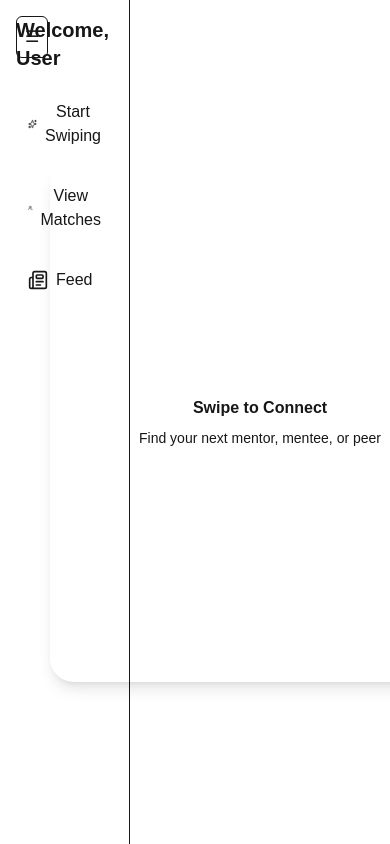
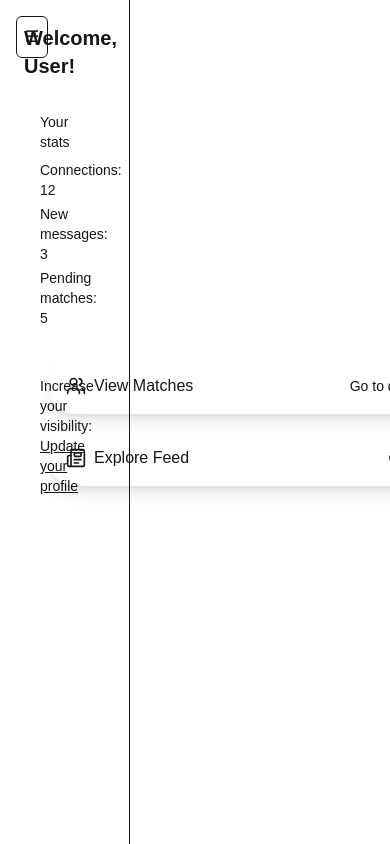
Before and after one commit to CosmicAlison/wansati-frontend, a Next.js app: page /dashboard in a window 390 px wide. Built offline with nearby package versions, Linux system fonts and the light colour scheme; no server answers.

Commit message:
added match service

```diff
--- a/package.json
+++ b/package.json
@@ -18,7 +18,8 @@
     "postgres": "^3.4.7",
     "react": "^19.2.0",
     "react-dom": "^19.2.0",
-    "zod": "^4.1.12"
+    "zod": "^4.1.12",
+    "zustand": "^5.0.8"
   },
   "devDependencies": {
     "@tailwindcss/postcss": "^4",
--- a/src/app/dashboard/page.tsx
+++ b/src/app/dashboard/page.tsx
@@ -1,8 +1,10 @@
-import { auth } from "@/auth";
+"use client"
+
 import HomeClient from "@/components/dashboard/home/HomeClient";
-import { NextResponse } from "next/server";
+import { useUserStore } from "@/store/useUserStore";
 
-export default async function DashboardHome() {
-  const session = await auth();
-  return <HomeClient user={session?.user} />;
+
+export default function DashboardHome() {
+  const user = useUserStore((state) => state.user);
+  return <HomeClient user={user||undefined} />;
 }
--- a/src/app/lib/actions.ts
+++ b/src/app/lib/actions.ts
@@ -1,14 +1,17 @@
+
 import { signIn } from '@/auth';
 
-export async function authenticate(
-  prevState: string | undefined,
-  formData: FormData,
-) {
+export async function authenticate(prevState: string | undefined, formData: FormData) {
   try {
     await signIn(formData);
+
+    const redirectTo = formData.get("redirectTo")?.toString() || "/dashboard";
+    window.location.href = redirectTo;
+
+    return;
   } catch (error: any) {
-    const msg = error?.message ?? 'Something went wrong.';
-    if (msg.toLowerCase().includes('credentials')) return 'Invalid credentials.';
+    const msg = error?.message ?? "Something went wrong.";
+    if (msg.toLowerCase().includes("credentials")) return "Invalid credentials.";
     return msg;
   }
 }
--- a/src/auth.ts
+++ b/src/auth.ts
@@ -1,24 +1,33 @@
 
 import { get, post } from "@/lib/Api";
-import { User } from "@/types/User";
+import { SafeUser} from "@/types/User";
+import { useUserStore } from "@/store/useUserStore";
 
 interface AuthResponse {
-  user: User;
+  success: boolean;
   message?: string;
+  data?: {
+    user: SafeUser;
+  };
+  timestamp: string;
 }
 
 export async function signIn(data: { email: string; password: string } | FormData) {
   const body =
     data instanceof FormData ? Object.fromEntries(data.entries()) : data;
-
   const res = await post<AuthResponse>("/auth/login", body);
 
-  if (!res?.user) {
-    throw new Error(res?.message || "Login failed");
+  if (!res?.data?.user) {
+    return (res?.message || "Login failed");
   }
 
-  return res;
+  // Update user store
+  const { setUser } = useUserStore.getState();
+  setUser(res.data.user);
+
+  return;
 }
+
 
 export async function signOut() {
   try {
@@ -32,8 +41,8 @@ export async function signOut() {
 export async function getSession() {
   try {
     const res = await get<AuthResponse>("/auth/me");
-    if (res?.user) {
-      return { user: res.user };
+    if (res?.data?.user) {
+      return { user: res?.data?.user };
     }
 
     return null;
--- a/src/components/dashboard/home/HomeClient.tsx
+++ b/src/components/dashboard/home/HomeClient.tsx
@@ -1,61 +1,65 @@
+"use client";
 
-"use client";
-import { Sparkles, Users, Newspaper } from "lucide-react";
+import { Users, Newspaper } from "lucide-react";
 import { motion } from "framer-motion";
-import type { User } from '@/types/User';
+import type { SafeUser } from "@/types/User";
 
-export default function HomeClient({user}: {user?: User}) {
+export default function HomeClient({ user }: { user?: SafeUser }) {
+  const connectionsCount = 12;
+  const messagesCount = 3;
+  const pendingMatches = 5;
 
   return (
     <div className="grid h-screen w-full grid-cols-3 gap-0">
-      {/* Left section — summary & actions */}
-      <div className="p-4 border-r border-[var(--light-grey)] bg-[var(--off-white)]">
-        <h1 className="text-[var(--dark-purple)] text-xl font-bold mb-4">Welcome, {user?.name || 'User'}</h1>
+      {/* Left panel: Welcome & snapshot */}
+      <div className="p-6 border-r border-[var(--light-grey)] bg-[var(--off-white)] flex flex-col justify-start">
+        <h1 className="text-[var(--dark-purple)] text-xl font-bold mb-4">
+          Welcome, {user?.name || "User"}!
+        </h1>
 
-        <div className="space-y-3">
+        <div className="space-y-4">
+          {/* Snapshot */}
+          <div className="bg-[var(--secondary-bg)] rounded-2xl p-4">
+            <p className="text-sm text-[var(--light-grey)] mb-2">Your stats</p>
+            <ul className="space-y-1 text-[var(--dark-purple)] text-sm">
+              <li>Connections: {connectionsCount}</li>
+              <li>New messages: {messagesCount}</li>
+              <li>Pending matches: {pendingMatches}</li>
+            </ul>
+          </div>
+
+          {/* Profile update prompt */}
+          <div className="bg-[var(--secondary-bg)] rounded-2xl p-4">
+            <p className="text-sm text-[var(--dark-purple)]">
+              Increase your visibility: <span className="underline cursor-pointer">Update your profile</span>
+            </p>
+          </div>
+        </div>
+      </div>
+
+      {/* Center panel: Quick actions */}
+      <div className="col-span-2 flex flex-col items-center justify-center bg-[var(--secondary-bg)]">
+        <div className="w-[420px] flex flex-col gap-4">
           <motion.button
             whileTap={{ scale: 0.97 }}
-            className="flex items-center w-full p-3 bg-[var(--secondary-bg)] rounded-2xl hover:bg-[var(--dark-purple)] hover:text-white transition-colors"
+            className="flex items-center w-full p-4 bg-[var(--off-white)] rounded-3xl shadow-lg hover:bg-[var(--dark-purple)] hover:text-white transition-colors justify-between"
           >
-            <Sparkles className="w-5 h-5 mr-2" /> Start Swiping
+            <div className="flex items-center gap-2">
+              <Users className="w-5 h-5" /> View Matches
+            </div>
+            <span className="text-sm text-[var(--light-grey)]">Go to dashboard</span>
           </motion.button>
 
           <motion.button
             whileTap={{ scale: 0.97 }}
-            className="flex items-center w-full p-3 bg-[var(--secondary-bg)] rounded-2xl hover:bg-[var(--dark-purple)] hover:text-white transition-colors"
+            className="flex items-center w-full p-4 bg-[var(--off-white)] rounded-3xl shadow-lg hover:bg-[var(--dark-purple)] hover:text-white transition-colors justify-between"
           >
-            <Users className="w-5 h-5 mr-2" /> View Matches
-          </motion.button>
-
-          <motion.button
-            whileTap={{ scale: 0.97 }}
-            className="flex items-center w-full p-3 bg-[var(--secondary-bg)] rounded-2xl hover:bg-[var(--dark-purple)] hover:text-white transition-colors"
-          >
-            <Newspaper className="w-5 h-5 mr-2" /> Feed
+            <div className="flex items-center gap-2">
+              <Newspaper className="w-5 h-5" /> Explore Feed
+            </div>
+            <span className="text-sm text-[var(--light-grey)]">Go to feed</span>
           </motion.button>
         </div>
-      </div>
-
-      {/* Middle section — live swiping area */}
-      <div className="col-span-2 flex flex-col items-center justify-center bg-[var(--secondary-bg)]">
-        <motion.div
-          initial={{ scale: 0.9, opacity: 0 }}
-          animate={{ scale: 1, opacity: 1 }}
-          className="w-[420px] h-[520px] bg-[var(--off-white)] rounded-3xl shadow-lg flex flex-col items-center justify-center"
-        >
-          <p className="text-[var(--dark-purple)] font-semibold mb-2">Swipe to Connect</p>
-          <span className="text-[var(--light-grey)] text-sm">Find your next mentor, mentee, or peer</span>
-        </motion.div>
-      </div>
-
-      {/* Optional right panel — trending posts or insights */}
-      <div className="hidden lg:block border-l border-[var(--light-grey)] p-4 bg-[var(--off-white)]">
-        <h2 className="text-[var(--dark-purple)] text-lg font-bold mb-2">Community Highlights</h2>
-        <ul className="space-y-2">
-          <li className="text-[var(--light-grey)] text-sm">💡 “Top mentorship moments this week”</li>
-          <li className="text-[var(--light-grey)] text-sm">🔥 “Most active peers”</li>
-          <li className="text-[var(--light-grey)] text-sm">🌍 “Community growing by 12% this month”</li>
-        </ul>
       </div>
     </div>
   );
--- a/src/components/ui/LoginForm.tsx
+++ b/src/components/ui/LoginForm.tsx
@@ -89,14 +89,39 @@ export default function LoginForm() {
             disabled={isPending}
             className="mt-2 w-full bg-[var(--dark-purple)] py-2 rounded-xl font-semibold flex items-center justify-center gap-2 hover:bg-purple-800 transition"
           >
-            Log in
-            <ArrowRightIcon className="w-5 h-5" />
+            {isPending ? (
+              <svg
+                className="animate-spin h-5 w-5 text-white"
+                xmlns="http://www.w3.org/2000/svg"
+                fill="none"
+                viewBox="0 0 24 24"
+              >
+                <circle
+                  className="opacity-25"
+                  cx="12"
+                  cy="12"
+                  r="10"
+                  stroke="currentColor"
+                  strokeWidth="4"
+                />
+                <path
+                  className="opacity-75"
+                  fill="currentColor"
+                  d="M4 12a8 8 0 018-8v8H4z"
+                />
+              </svg>
+            ) : (
+              <>
+                Log in
+                <ArrowRightIcon className="w-5 h-5" />
+              </>
+            )}
           </motion.button>
 
           {errorMessage && (
             <div className="flex items-center gap-2 mt-3 text-red-500 text-sm">
               <ExclamationCircleIcon className="h-5 w-5" />
-              <p>{errorMessage}</p>
+              <p>{JSON.parse(errorMessage)?.message}</p>
             </div>
           )}
         </form>
--- a/src/lib/Api.ts
+++ b/src/lib/Api.ts
@@ -20,6 +20,9 @@ export async function get<T>(path: string): Promise<T> {
 export async function post<T>(path: string, body: any): Promise<T> {
   const res = await fetch(`${BASE_URL}${path}`, {
     method: "POST",
+    headers: {
+      "Content-Type": "application/json",
+    },
     credentials: "include",
     body: JSON.stringify(body),
   });
--- /dev/null
+++ b/src/lib/MatchService.ts
@@ -0,0 +1,31 @@
+"use client";
+
+import { SafeUser, Match } from "@/types/User";
+import { useRouter } from "next/navigation";
+import { get, post, put, del } from "@/lib/Api";
+
+export function useMatchService() {
+  const router = useRouter();
+
+  // Fetch current user's matches
+  async function getUserMatches(): Promise<SafeUser[]> {
+    return get<{ matches: SafeUser[] }>("/matches").then(res => res.matches);
+  }
+
+  async function getPotentialMatches(): Promise<SafeUser[]> {
+    return get<{ matches: SafeUser[] }>("/matches/potential").then(res => res.matches);
+  }
+
+  // Send a match request
+  async function requestMatch(targetUserId: number): Promise<Match> {
+    return post<Match>("/swipe", { targetUserId });
+  }
+
+  // Redirect to a match's chat or profile
+  async function goToMatch(matchId: number, chat = false) {
+    const path = chat ? `/dashboard/messages/${matchId}` : `/dashboard/profile/${matchId}`;
+    router.push(path);
+  }
+
+  return { getUserMatches, requestMatch, goToMatch, getPotentialMatches };
+}
--- /dev/null
+++ b/src/store/useUserStore.ts
@@ -0,0 +1,14 @@
+import { create } from "zustand";
+import { SafeUser } from "@/types/User";
+
+interface UserStore {
+  user: SafeUser | null;
+  setUser: (user: SafeUser) => void;
+  clearUser: () => void;
+}
+
+export const useUserStore = create<UserStore>((set) => ({
+  user: null,
+  setUser: (user) => set({ user }),
+  clearUser: () => set({ user: null }),
+}));
--- a/src/types/User.ts
+++ b/src/types/User.ts
@@ -1,3 +1,11 @@
+export type Match = {
+  id: number;
+  userId: number;
+  matchedUserId: number;
+  status: 'pending' | 'accepted' | 'blocked';
+  createdAt: string;
+};
+
 export type Certification = {
   id: number;
   title: string;
@@ -50,7 +58,7 @@ export type User = {
   interests?: Interest[];
   employmentHistory?: Employment[];
   skills?: Skill[];
-  token: string;
+  matches?: Match[];
 };
 
-export type SafeUser = Omit<User, 'password' | 'token' | 'test'>;
+export type SafeUser = Omit<User, 'password' | 'test'>;
```
Also changed, not shown: src/lib/ChatService.ts (+9 -22 lines), 1 other file (tests, documents, lock files or other folders).
